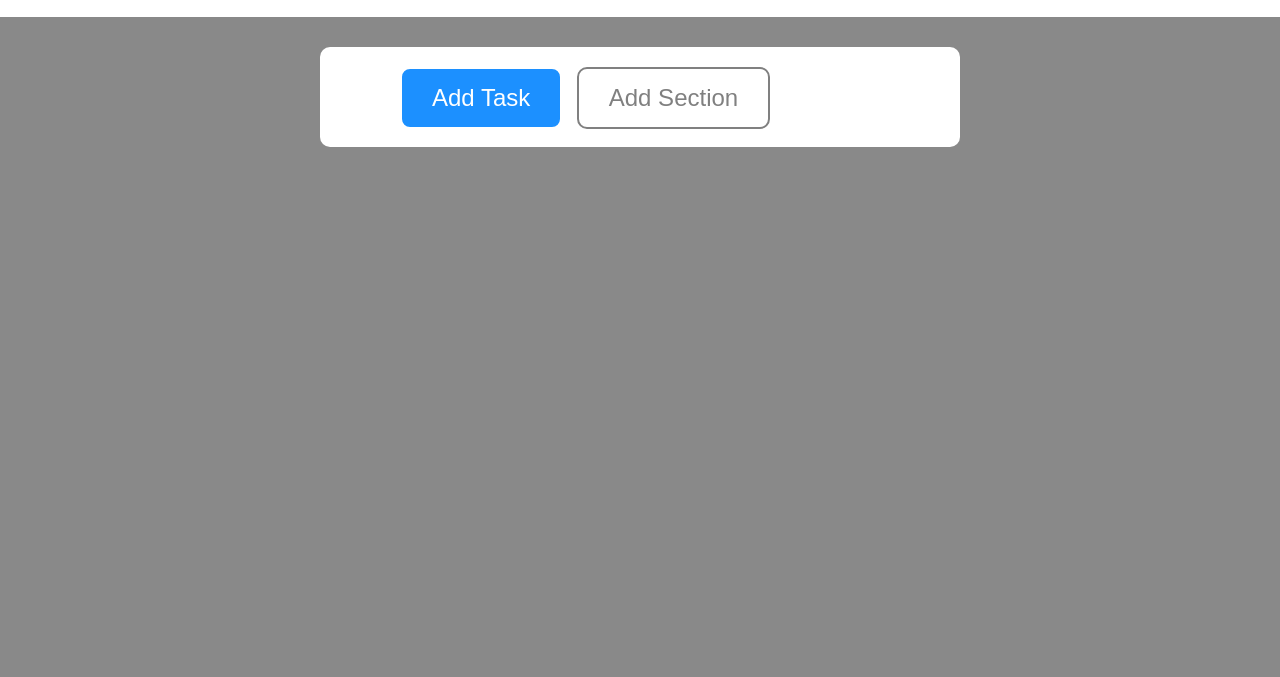
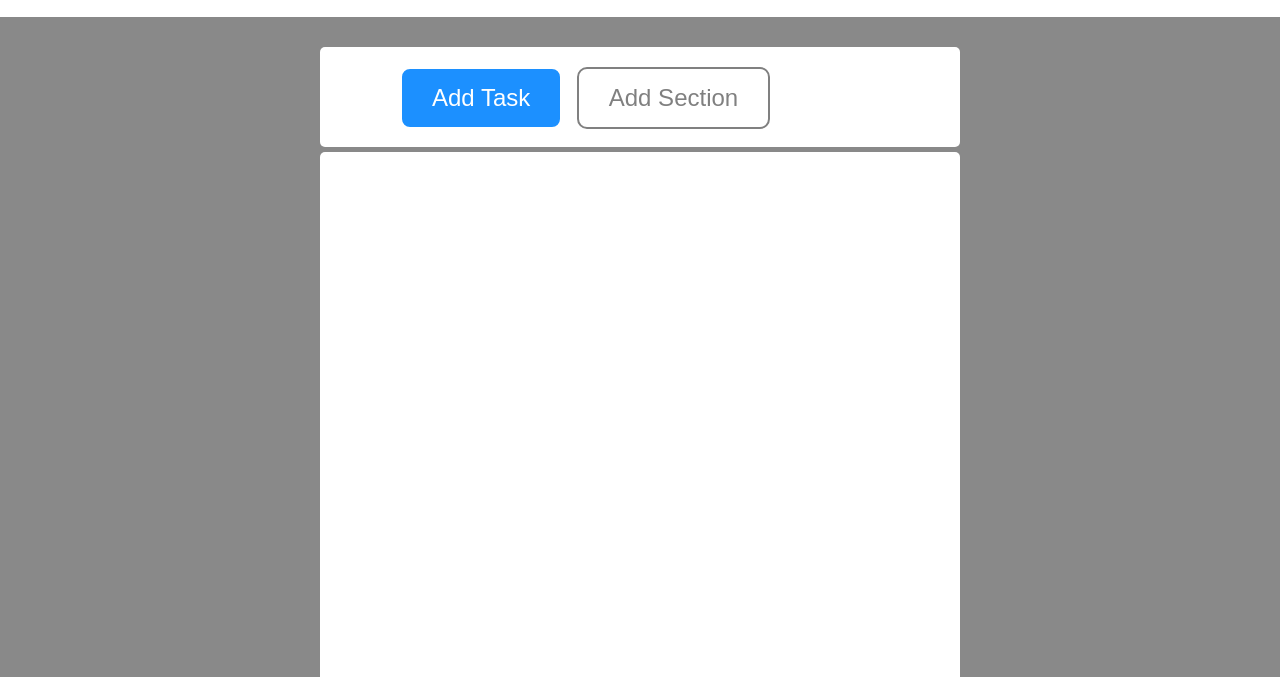
Before and after one commit to masepe95/html-css-toboolist, a plain HTML site: page index.html in a window 1280 px wide. Shown: the part 123-800 px from the top of the page. Drawn offline with Linux system fonts and the light colour scheme.

Commit message:
list layout

```diff
--- a/css/style.css
+++ b/css/style.css
@@ -33,7 +33,7 @@ header{
     margin: auto;
     background-color: #fff;
     margin-top: 30px;
-    border-radius: 10px;
+    border-radius: 5px;
 }
 
 .button{
@@ -54,3 +54,12 @@ header{
     cursor: pointer;
 
 }
+
+.list{
+    height: 1000px;
+    width: 50%;
+    margin: auto;
+    background-color: #fff;
+    margin-top: 5px;
+    border-radius: 5px;
+}
--- a/index.html
+++ b/index.html
@@ -16,6 +16,8 @@
         <div class="navigator">
             <div class="button" id="task-button">Add Task</div>
             <div class="button">Add Section</div>
+        </div>
+        <div class="list">
 
 
         </div>
```
